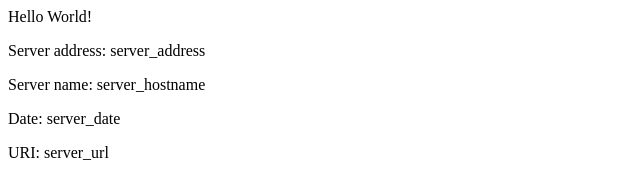
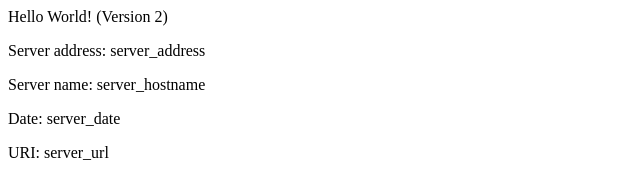
Before and after one commit to wbrege/eks-example, a plain HTML site: page src/index.html in a window 1280 px wide. Shown: the full height of the page, 0-640 px from the left. Drawn offline with Linux system fonts and the light colour scheme.

Commit message:
v2 Updating home page

```diff
--- a/src/index.html
+++ b/src/index.html
@@ -1,8 +1,8 @@
 <head>
-<title>Hello World</title>
+<title>Hello World Version 2</title>
 </head>
 <div class="info">
-<h>Hello World!</h>
+<h>Hello World! (Version 2)</h>
 <p><span>Server&nbsp;address:</span> <span>server_address</span></p>
 <p><span>Server&nbsp;name:</span> <span>server_hostname</span></p>
 <p class="smaller"><span>Date:</span> <span>server_date</span></p>
```
